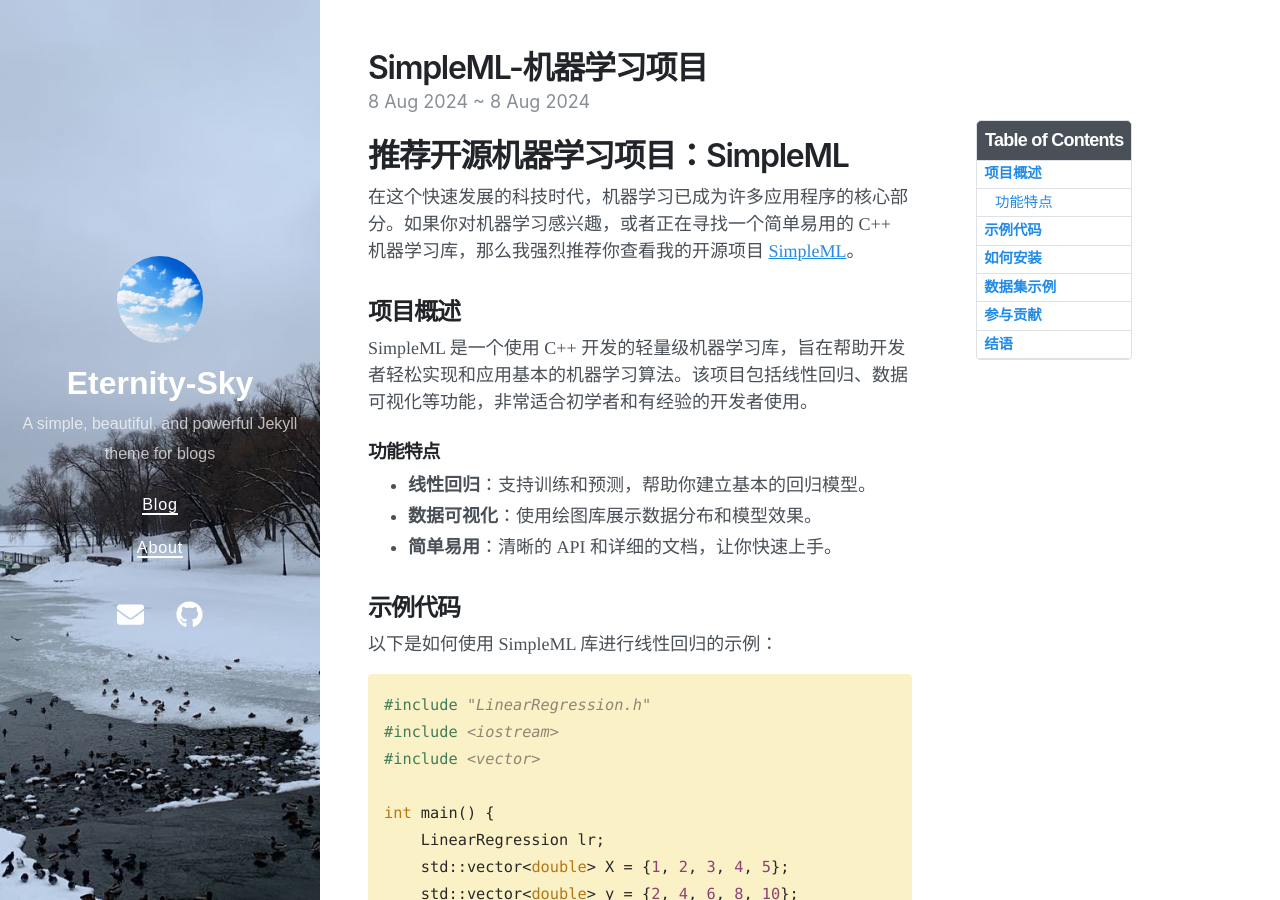
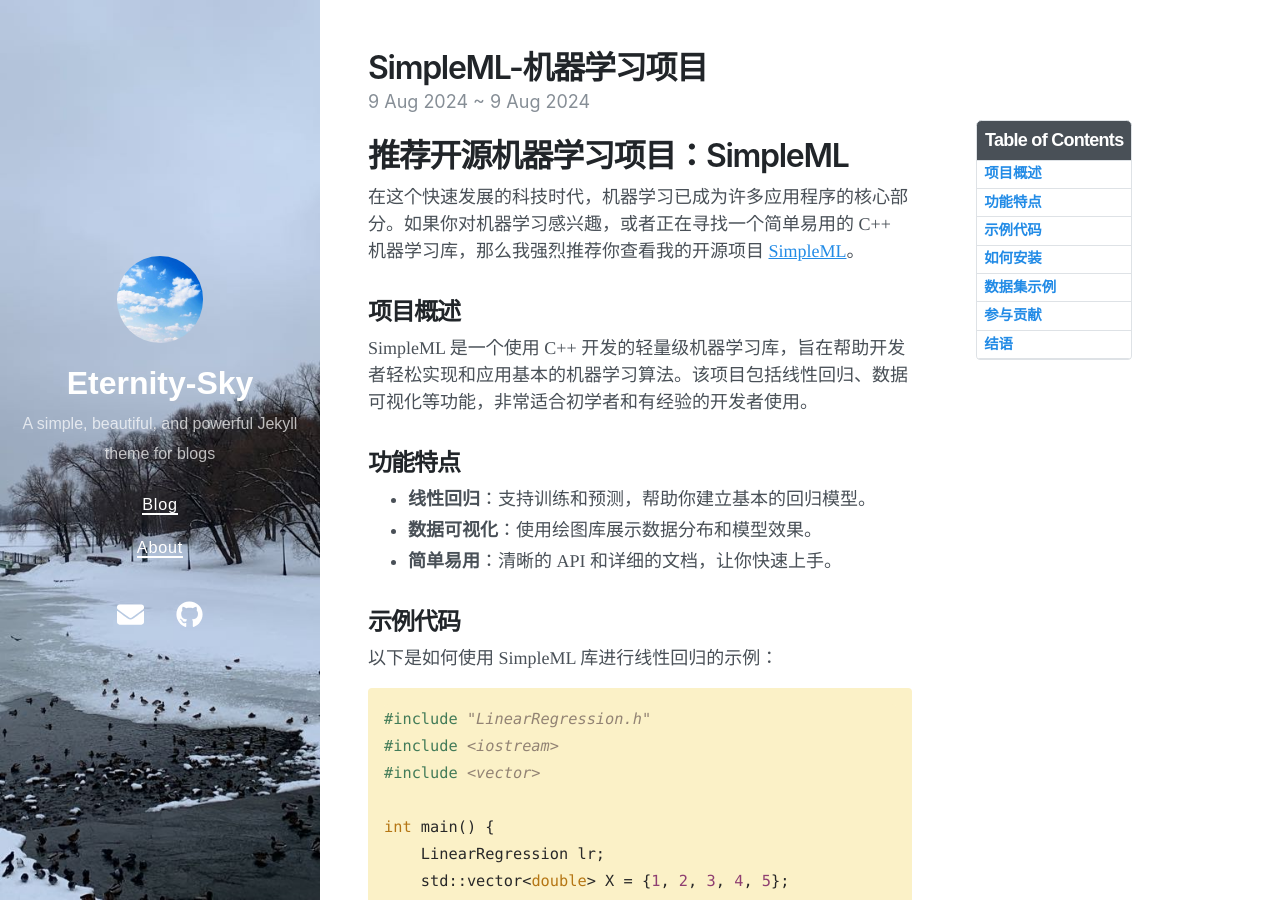
Before and after one commit to Eternity-Sky/Eternity-Sky.github.io, a Jekyll site: the page built from _posts/2024-8-9-SimpleML-机器学习项目.md, in a window 1280 px wide and 900 px high. Built offline with Jekyll 4.4.1, drawn with Linux system fonts in a browser that asks for light colours; nearby versions of some CDN libraries; comment, search, counter and statistics services are not loaded.

Commit message:
Update 2024-8-9-SimpleML-机器学习项目.md

```diff
--- a/_posts/2024-8-9-SimpleML-机器学习项目.md
+++ b/_posts/2024-8-9-SimpleML-机器学习项目.md
@@ -1,8 +1,8 @@
 ---
 layout: post
 title: SimpleML-机器学习项目
-date: 2024-8-8 10:59:32 +0800
-last_modified_at: 2024-8-8 10:59:32 +0800
+date: 2024-8-9 13:59:32 +0800
+last_modified_at: 2024-8-9 13:59:32 +0800
 tags: [Github, Gitalk, Blog]
 toc:  true
 ---
@@ -14,7 +14,7 @@ toc:  true
 
 SimpleML 是一个使用 C++ 开发的轻量级机器学习库，旨在帮助开发者轻松实现和应用基本的机器学习算法。该项目包括线性回归、数据可视化等功能，非常适合初学者和有经验的开发者使用。
 
-### 功能特点
+## 功能特点
 
 - **线性回归**：支持训练和预测，帮助你建立基本的回归模型。
 - **数据可视化**：使用绘图库展示数据分布和模型效果。
```
